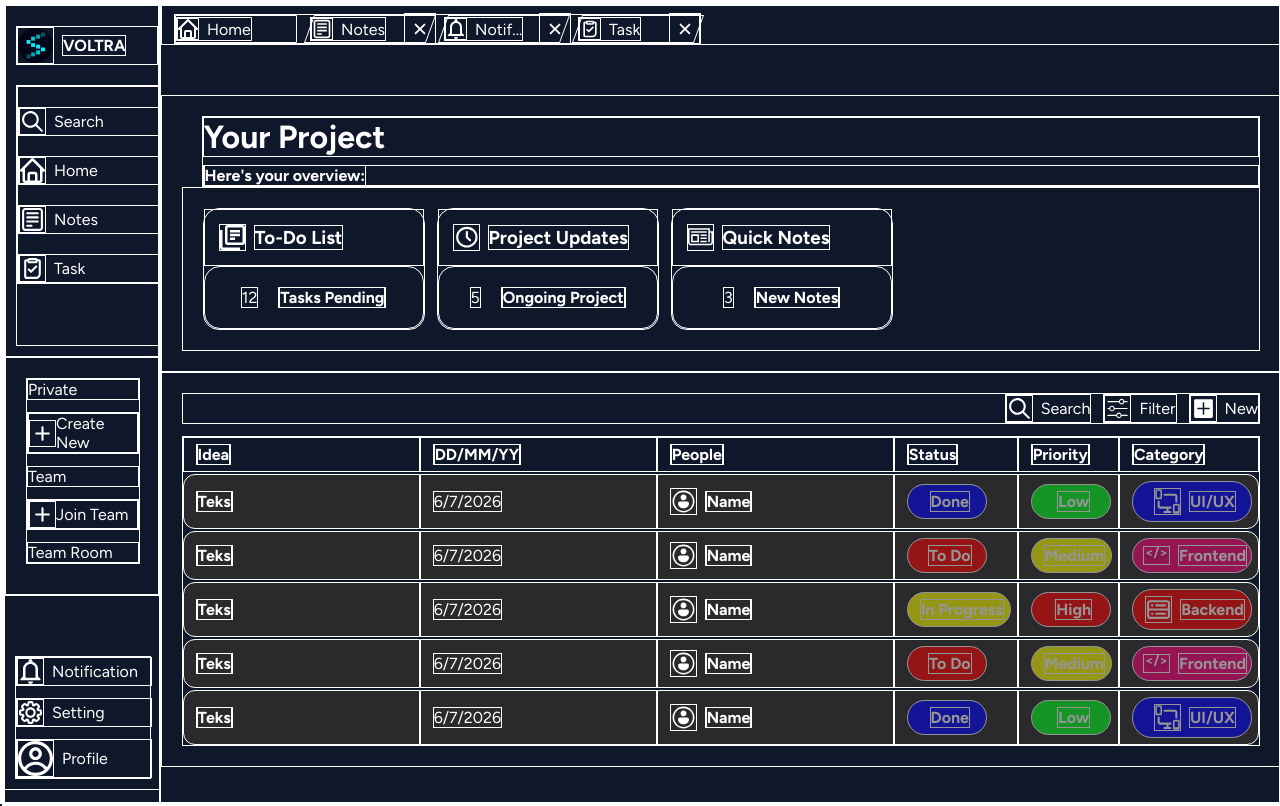
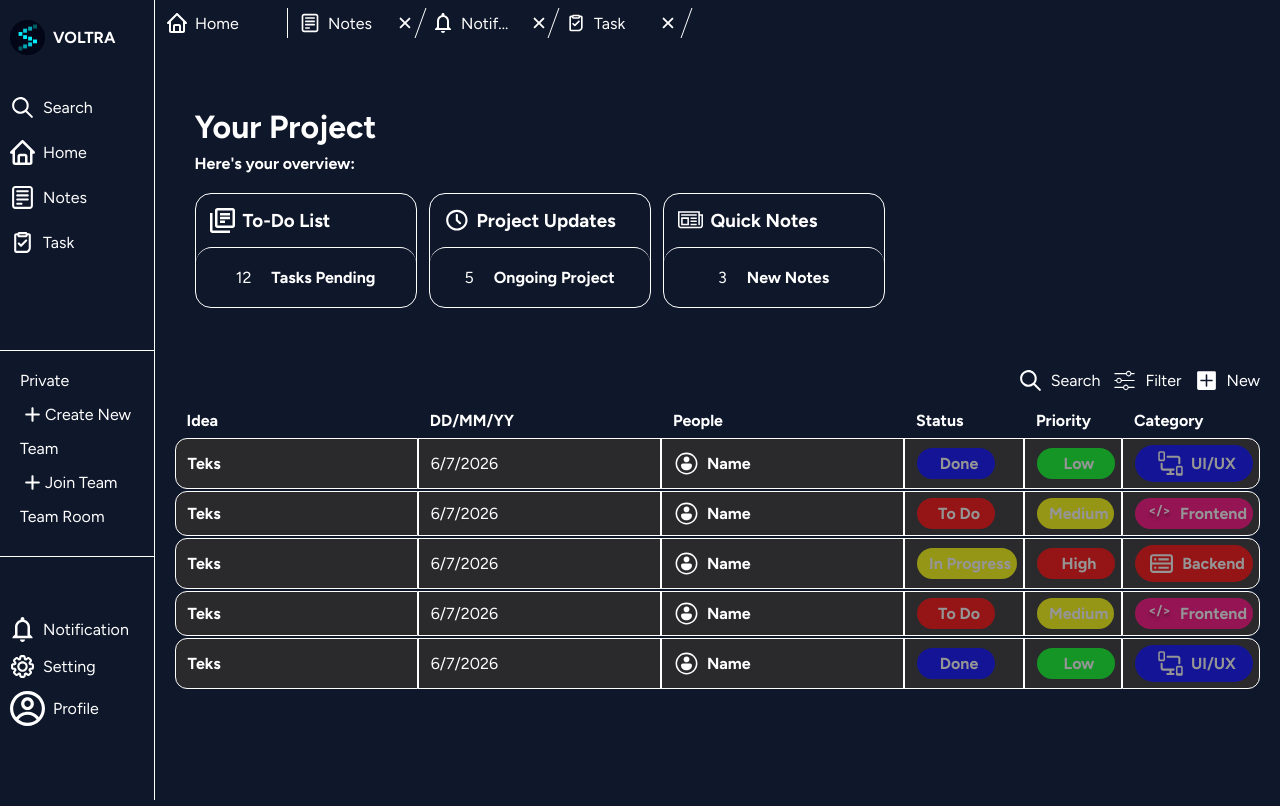
Before and after one commit to RakaPrasetyaHidayat/VOLTRA, a React (Create React App) app: page / in a window 1280 px wide. Built offline with nearby package versions, Linux system fonts and the light colour scheme.

Commit message:
Menghilangkan border untuk debug design

```diff
--- a/src/pages/home/Home.module.css
+++ b/src/pages/home/Home.module.css
@@ -1,6 +1,5 @@
 * {
     margin: 0;
-    border: 1px solid white;
 }
 
 :root {
```
